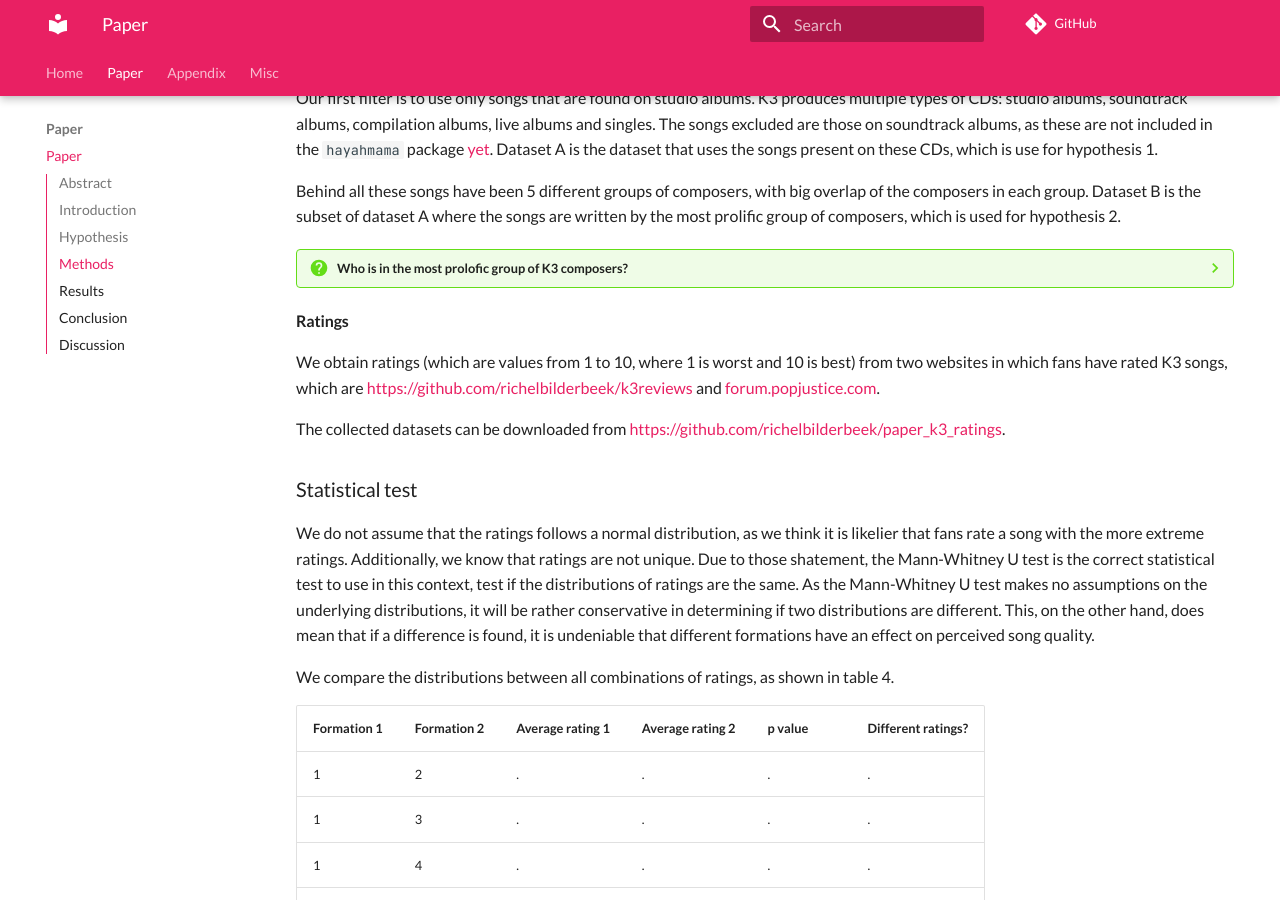
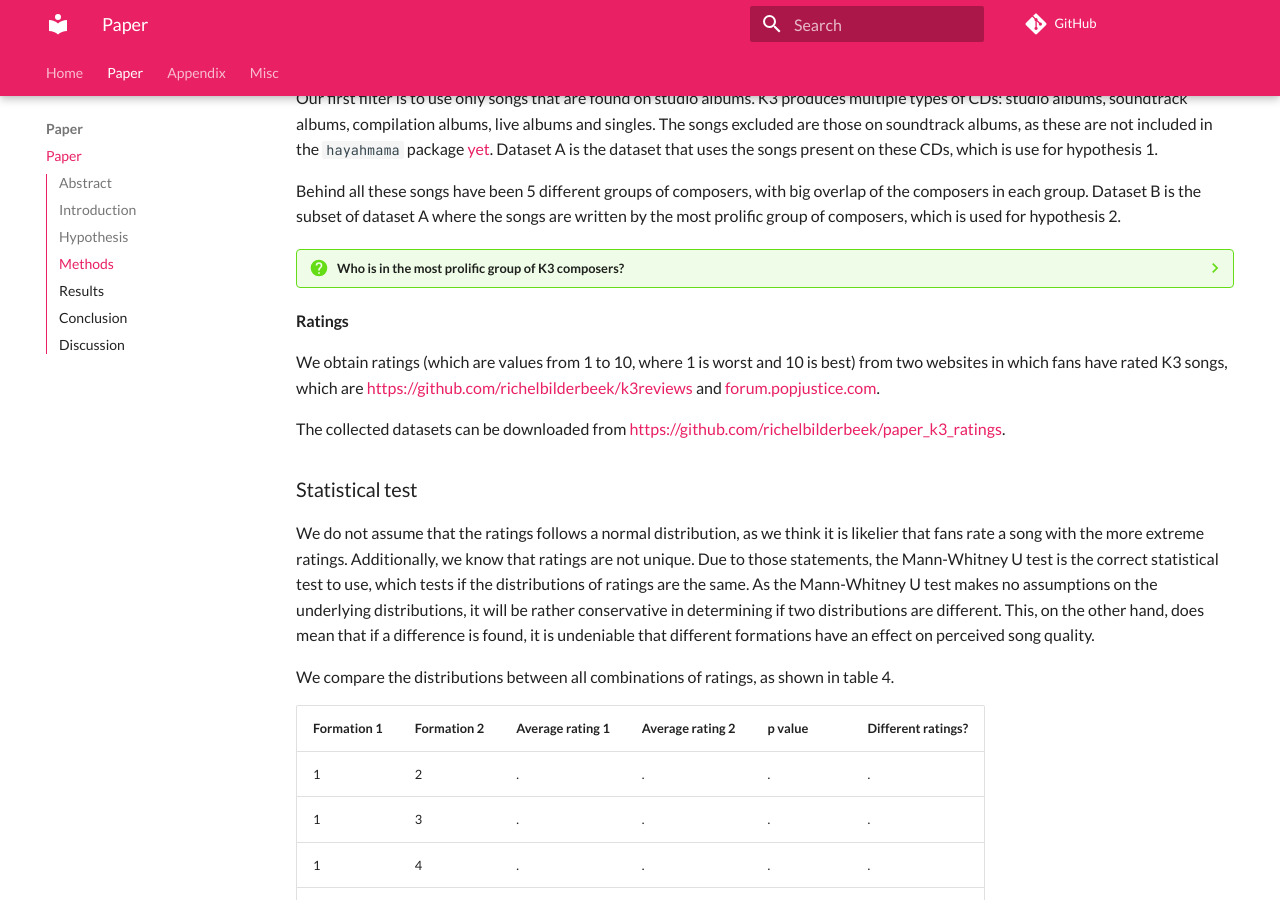
Before and after one commit to richelbilderbeek/paper_k3_ratings, an MkDocs documentation site: the page built from docs/paper.md, in a window 1280 px wide and 900 px high, scrolled down 1390 px. Built offline with MkDocs 1.6.1 and Material for MkDocs 9.7.7, drawn with Linux system fonts in a browser that asks for light colours; comment, search, counter and statistics services are not loaded.

Commit message:
Fix spelling

```diff
--- a/docs/paper.md
+++ b/docs/paper.md
@@ -86,7 +86,7 @@ Dataset B is the subset of dataset A where the songs are written
 by the most prolific group of composers,
 which is used for hypothesis 2.
 
-???- question "Who is in the most prolofic group of K3 composers?"
+???- question "Who is in the most prolific group of K3 composers?"
 
     These are Alain Vande Putte, Miguel Wiels and Peter Gillis,
     as can be seen in the `heyahmama` 'Composers' vignette.
@@ -110,9 +110,9 @@ ratings follows a normal distribution,
 as we think it is likelier that fans
 rate a song with the more extreme ratings.
 Additionally, we know that ratings are not unique.
-Due to those shatement, the Mann-Whitney U test is the correct
-statistical test to use in this context,
-test if the distributions of ratings are the same.
+Due to those statements, the Mann-Whitney U test is the correct
+statistical test to use,
+which tests if the distributions of ratings are the same.
 As the Mann-Whitney U test makes no assumptions on the underlying
 distributions, it will be rather conservative in determining if
 two distributions are different.
```
Also changed, not shown: .wordlist.txt.
